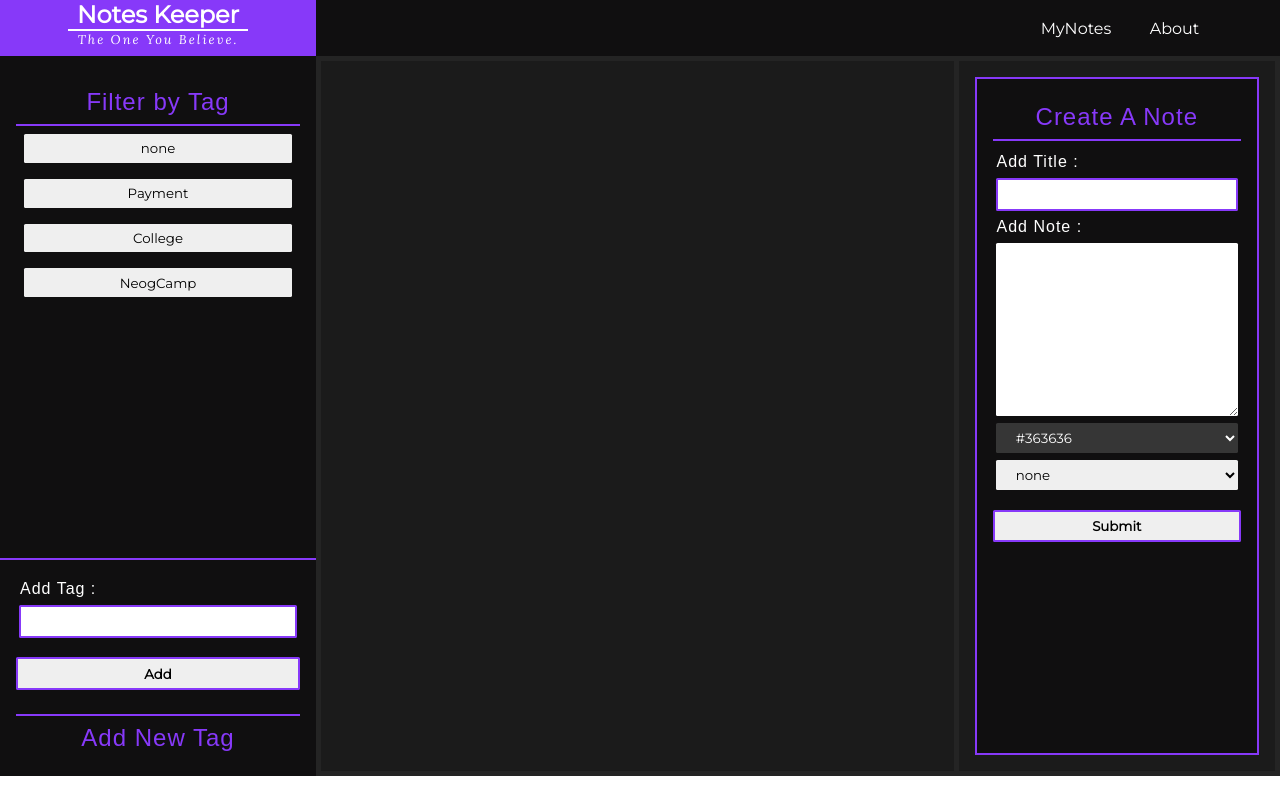
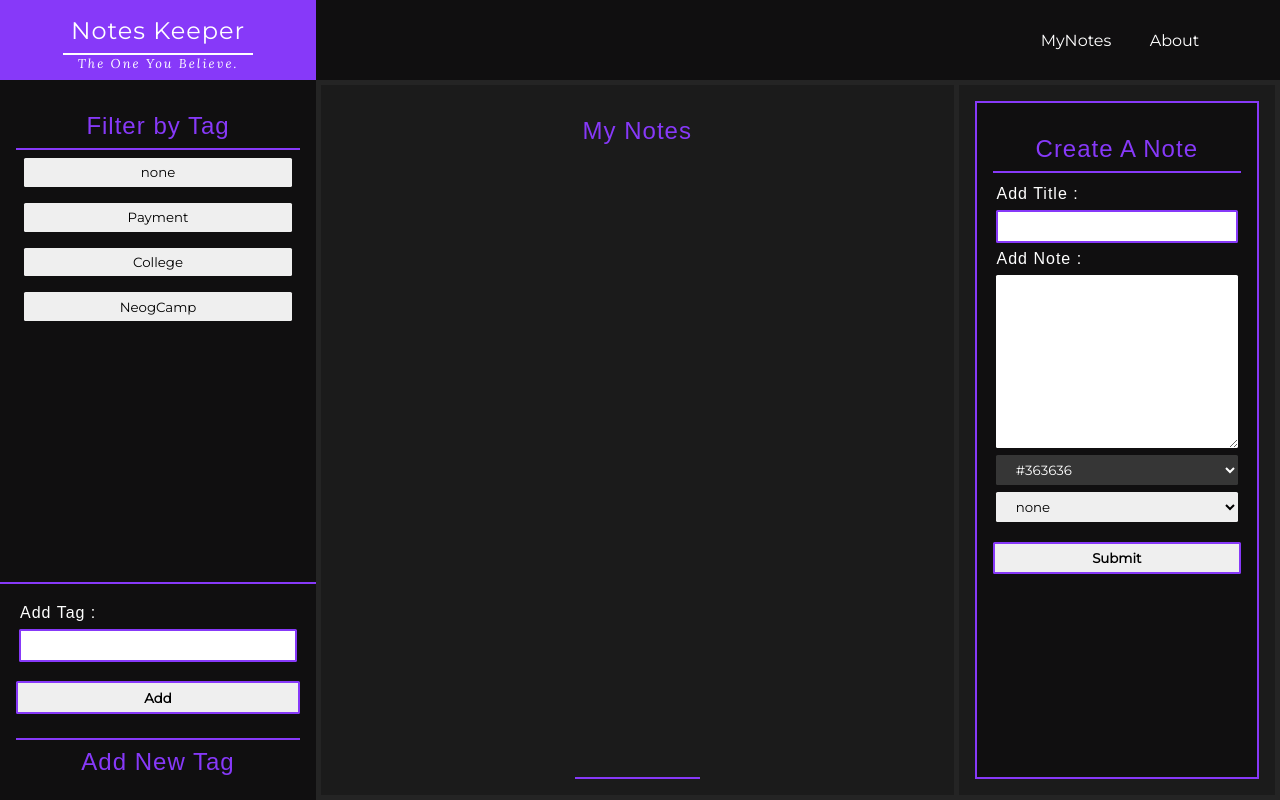
Before and after one commit to rushi-173/Notes-Keeper, a React (Create React App) app: page / in a window 1280 px wide. Built offline with nearby package versions, Linux system fonts and the light colour scheme.

Commit message:
refactor styling

```diff
--- a/src/Components/MyNotes.css
+++ b/src/Components/MyNotes.css
@@ -15,38 +15,6 @@
   padding: 1rem;
   background-color: var(--d2);
   margin: 5px;
-}
-.notes-form {
-  display: flex;
-  flex-direction: column;
-  width: 100%;
-  color: white;
-  background-color: var(--d1);
-  padding: 1rem;
-  border: 2px solid var(--color-1);
-}
-.notes-form h2 {
-  font-weight: 500;
-  letter-spacing: 1px;
-  padding: 0.5rem;
-  margin-bottom: 0.5rem;
-  color: var(--color-1);
-  border-bottom: 2px solid var(--color-1);
-}
-.notes-form label {
-  text-align: left;
-  margin: 4px;
-  letter-spacing: 1px;
-  /* color: var(--color-1); */
-}
-.notes-form input,
-textarea {
-  border: 2px solid var(--color-1);
-}
-.notes-form button {
-  border: 2px solid var(--color-1);
-  margin: 1rem 0rem;
-  font-weight: 700;
 }
 
 button:hover {
@@ -73,7 +41,7 @@ button:hover {
   margin: 0.5rem;
 }
 
-.taglist h2 {
+h2 {
   font-weight: 500;
   letter-spacing: 1px;
   padding: 0.5rem;
@@ -92,11 +60,9 @@ button:hover {
   border-top: 2px solid var(--color-1);
 }
 .tags-form h2 {
-  font-weight: 500;
-  letter-spacing: 1px;
-  padding: 0.5rem;
+  margin-bottom: 0;
+  border-bottom: 0px;
   margin-top: 0.5rem;
-  color: var(--color-1);
   border-top: 2px solid var(--color-1);
 }
 .tags-form label {
--- a/src/Components/MyNotes.js
+++ b/src/Components/MyNotes.js
@@ -1,6 +1,7 @@
 import { useState } from "react";
 import "./MyNotes.css";
 import NotesForm from "./NotesForm";
+import TagList from "./TagList";
 const notesData = [
   {
     id: 1,
@@ -19,23 +20,35 @@ export default function MyNotes() {
     "College",
     "NeogCamp"
   ]);
+  const [tagInput, setTagInput] = useState("");
+  function tagChangeHandler(e) {
+    setTagInput(e.target.value);
+  }
+  function addTag() {
+    setTagsList([...tagsList, tagInput]);
+    setTagInput("");
+  }
   return (
     <div className="MyNotes">
       <div className="taglist-manager">
-        <div className="taglist">
-          <h2>Filter by Tag</h2>
-          {tagsList.map((tag) => {
-            return <button className="btn">{tag}</button>;
-          })}
-        </div>
+        <TagList tagsList={tagsList} setTagsList={setTagsList} />
         <div className="tags-form">
           <label>Add Tag : </label>
-          <input type="text" className="input" />
-          <button className="input">Add</button>
+          <input
+            type="text"
+            value={tagInput}
+            className="input"
+            onChange={tagChangeHandler}
+          />
+          <button className="input" onClick={addTag}>
+            Add
+          </button>
           <h2>Add New Tag</h2>
         </div>
       </div>
-      <div className="notes-list"></div>
+      <div className="notes-list">
+        <h2>My Notes</h2>
+      </div>
       <div className="notes-manager">
         <NotesForm tagsList={tagsList} setNotesList={setNotesList} />
       </div>
--- a/src/Components/Navbar.css
+++ b/src/Components/Navbar.css
@@ -23,6 +23,11 @@
   align-items: center;
   flex-direction: column;
 }
+.nav-logo h2 {
+  color: white;
+  border-bottom: 2px solid white;
+  margin-bottom: 0px;
+}
 .nav-title {
   font-family: "Montserrat";
 }
--- a/src/Components/Navbar.js
+++ b/src/Components/Navbar.js
@@ -5,7 +5,6 @@ export default function Navbar({ setNavItem }) {
     <div className="Navbar">
       <div className="nav-logo">
         <h2 className="nav-title">Notes Keeper</h2>
-        <hr color="" width="180px" />
         <p
           style={{
             fontFamily: "Lora",
--- /dev/null
+++ b/src/Components/NotesForm.css
@@ -0,0 +1,32 @@
+.notes-form {
+  display: flex;
+  flex-direction: column;
+  width: 100%;
+  color: white;
+  background-color: var(--d1);
+  padding: 1rem;
+  border: 2px solid var(--color-1);
+}
+.notes-form h2 {
+  font-weight: 500;
+  letter-spacing: 1px;
+  padding: 0.5rem;
+  margin-bottom: 0.5rem;
+  color: var(--color-1);
+  border-bottom: 2px solid var(--color-1);
+}
+.notes-form label {
+  text-align: left;
+  margin: 4px;
+  letter-spacing: 1px;
+  /* color: var(--color-1); */
+}
+.notes-form input,
+textarea {
+  border: 2px solid var(--color-1);
+}
+.notes-form button {
+  border: 2px solid var(--color-1);
+  margin: 1rem 0rem;
+  font-weight: 700;
+}
--- a/src/Components/NotesForm.js
+++ b/src/Components/NotesForm.js
@@ -1,5 +1,5 @@
 import { useState } from "react";
-
+import "./NotesForm.css";
 export default function NotesForm({ setNotesList, tagsList }) {
   const colorsList = ["#363636", "#880E4F", "#4A148C", "#1A237E", "#BF360C"];
   const [noteColor, setNoteColor] = useState("#363636");
--- /dev/null
+++ b/src/Components/TagList.js
@@ -0,0 +1,10 @@
+export default function TagList({ tagsList }) {
+  return (
+    <div className="taglist">
+      <h2>Filter by Tag</h2>
+      {tagsList.map((tag) => {
+        return <button className="btn">{tag}</button>;
+      })}
+    </div>
+  );
+}
```
